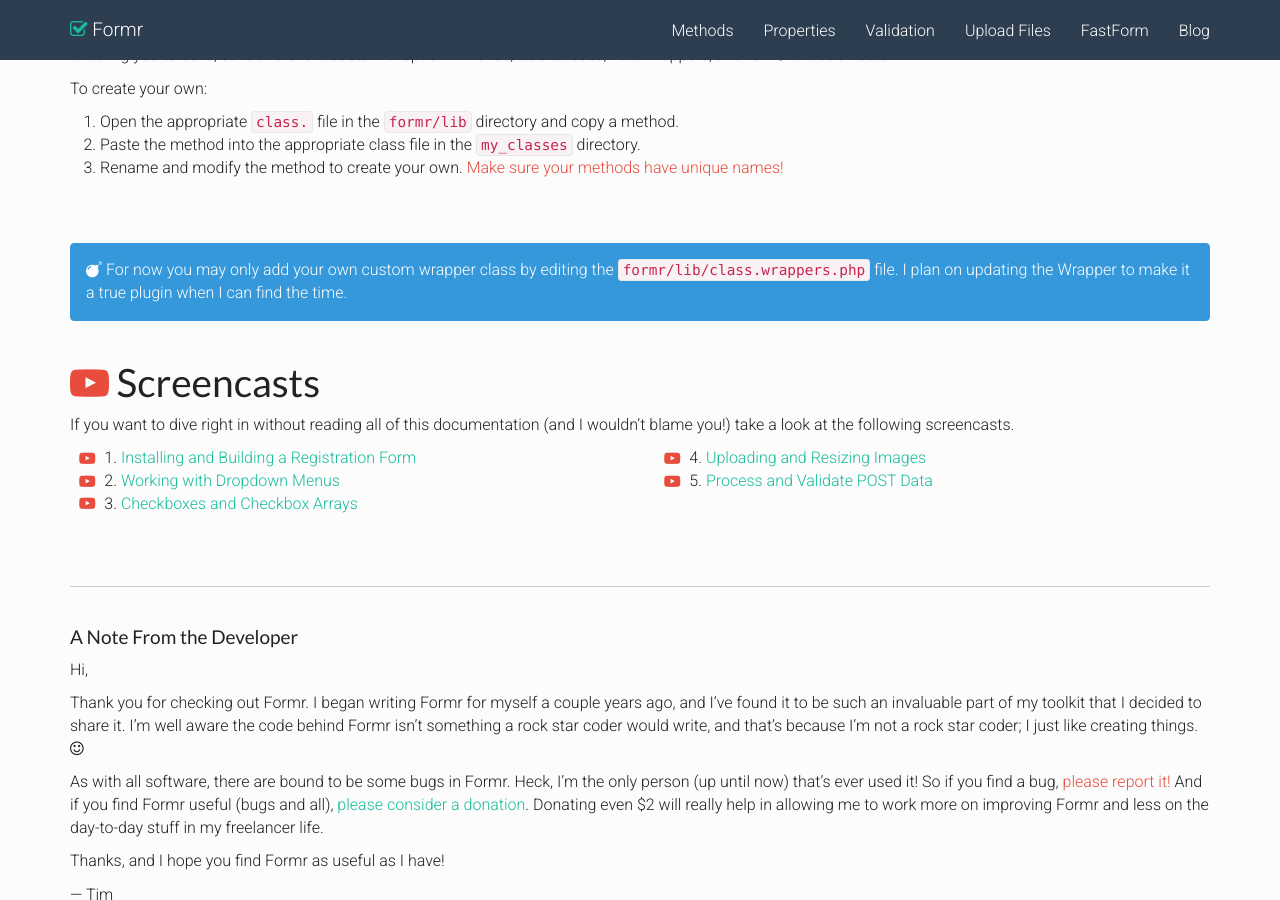
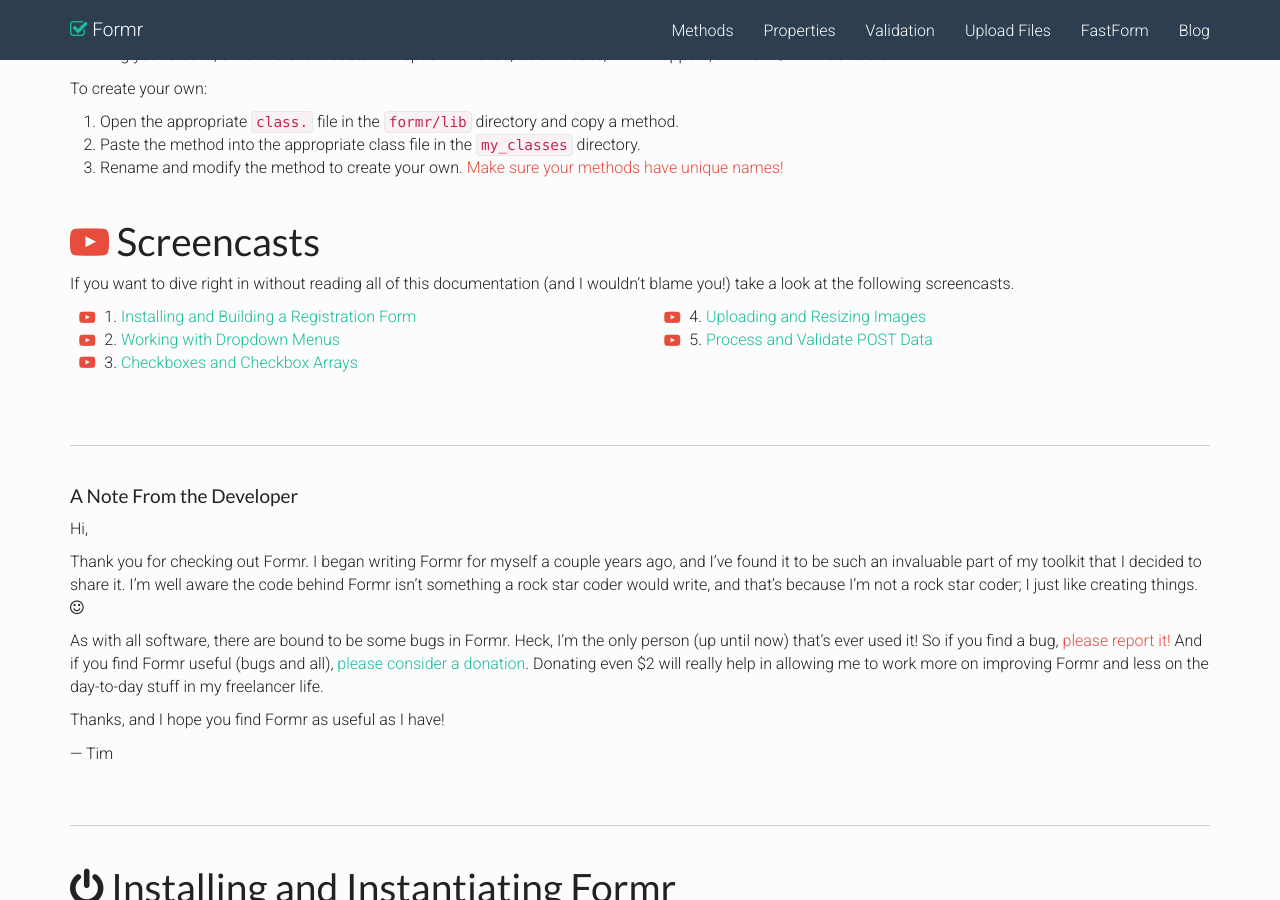
Before and after one commit to formr/formr.github.io, a Jekyll site: the page built from index.md, in a window 1280 px wide and 900 px high, scrolled down 1291 px. Built offline with Jekyll 4.4.1, drawn with Linux system fonts in a browser that asks for light colours; nearby versions of some CDN libraries.

Commit message:
removed outdated wrapper notice

```diff
--- a/index.md
+++ b/index.md
@@ -92,12 +92,6 @@
 1. Open the appropriate `class.` file in the `formr/lib` directory and copy a method.
 1. Paste the method into the appropriate class file in the `my_classes` directory.
 1. Rename and modify the method to create your own. <span class="text-danger">Make sure your methods have unique names!</span>
-
-<br>
-
-<div class="alert alert-info">
-<i class="fa fa-bomb"></i> For now you may only add your own custom wrapper class by editing the <code>formr/lib/class.wrappers.php</code> file. I plan on updating the Wrapper to make it a true plugin when I can find the time.
-</div>
 
 
 
```
